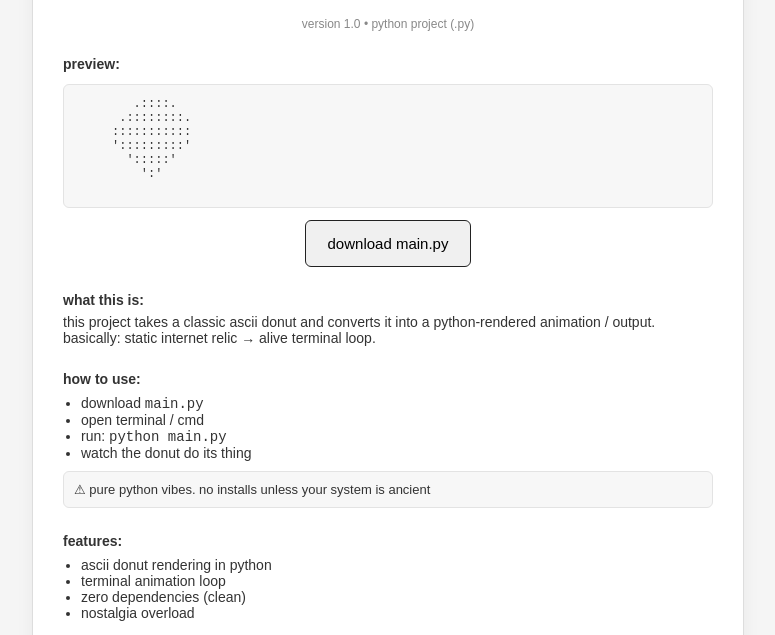
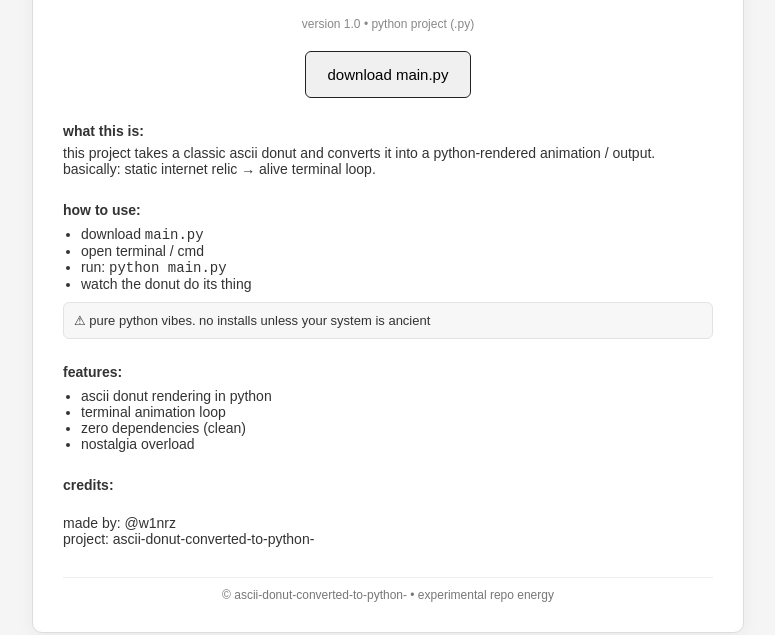
Before and after one commit to W1NRZ/AsciiDonut_PythonConverted, a plain HTML site: page index_donut.html in a window 1280 px wide. Shown: the part 165-800 px from the top of the page, without its empty margins (252-1027 px from the left). Drawn offline with Linux system fonts and the light colour scheme.

Commit message:
Refactor index_donut.html for cleaner code
Removed unnecessary lines and ensured proper HTML structure.

```diff
--- a/index_donut.html
+++ b/index_donut.html
@@ -113,19 +113,6 @@
     <div class="tagline">turning cursed ascii into something runnable 🐍</div>
     <div class="version">version 1.0 • python project (.py)</div>
 
-    <!-- ASCII PREVIEW -->
-    <div class="section">
-      <strong>preview:</strong>
-      <pre>
-        .::::.
-      .::::::::.
-     :::::::::::
-     ':::::::::'
-       ':::::'
-         ':'
-      </pre>
-    </div>
-
     <!-- DOWNLOAD -->
     <a class="btn" href="./main.py" download>
       download main.py
```
